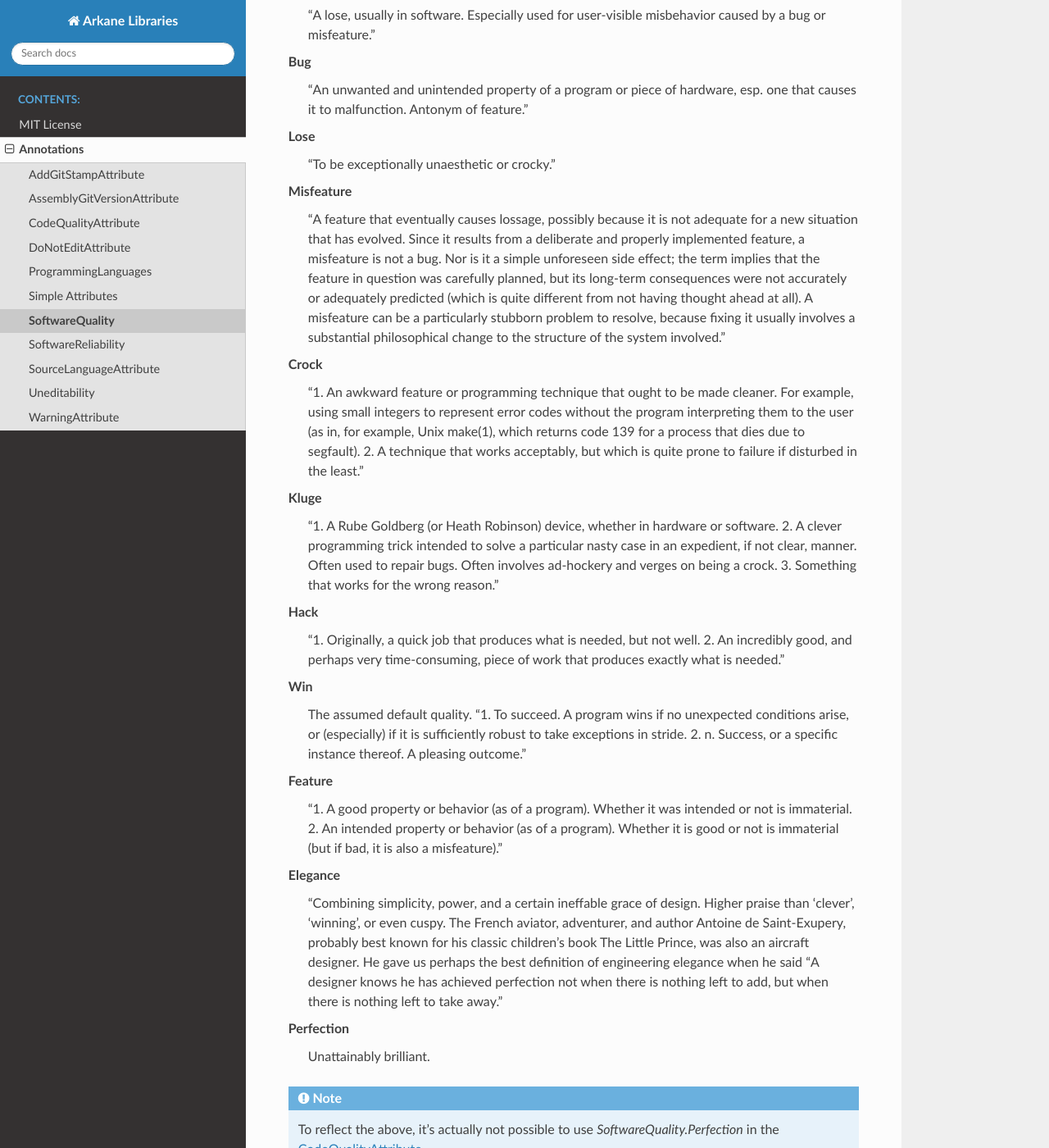
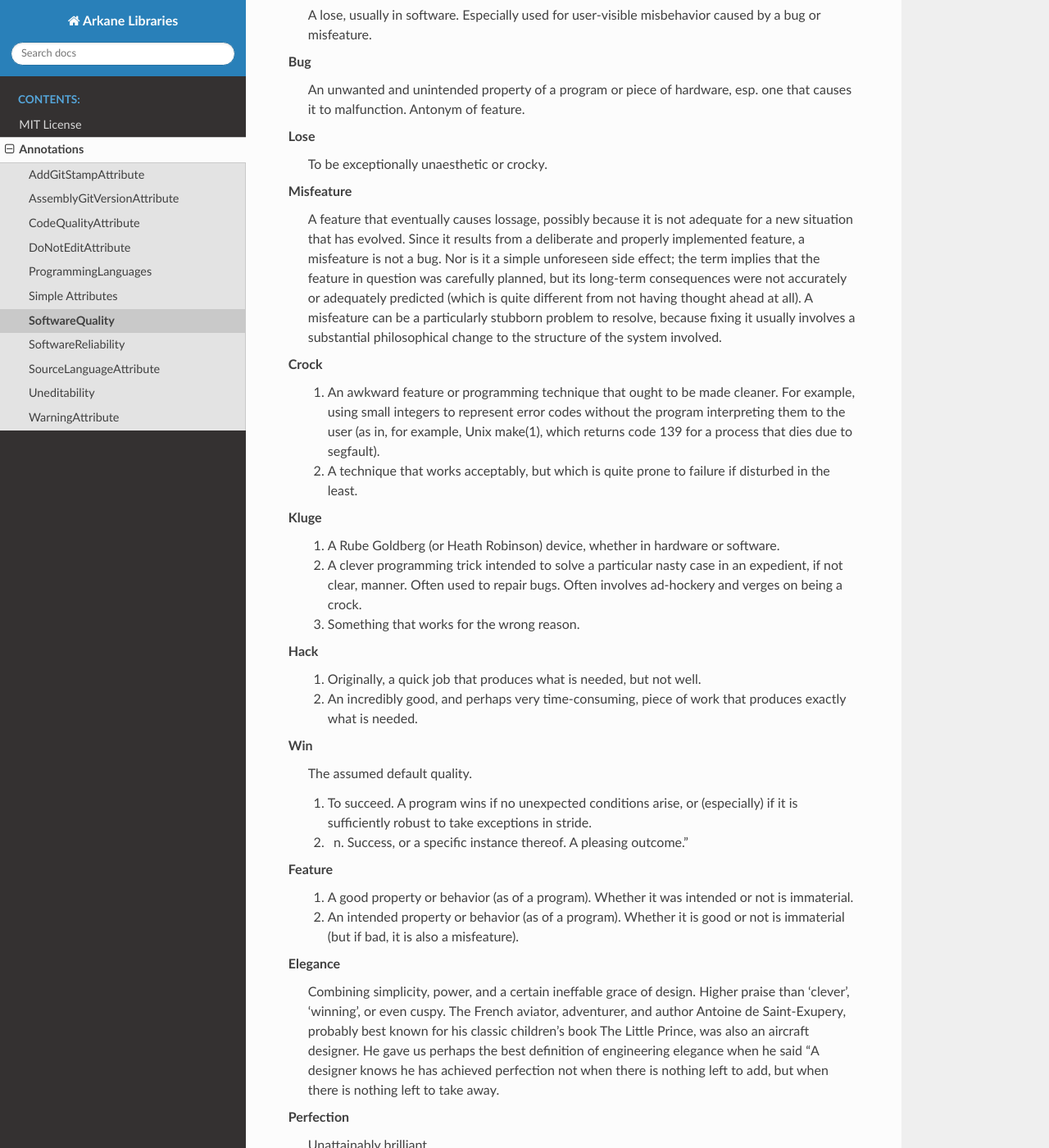
Before and after one commit to arkane-systems/arkane-libraries, a Sphinx documentation site: the page built from docs/annotations/softwarequality.rst, in a window 1280 px wide and 1400 px high, scrolled down 654 px. Shown: the whole window at 82% size. Built offline with Sphinx 7.4.7 and the Read the Docs theme 2.0.0, drawn with Linux system fonts in a browser that asks for light colours; pages that are not in the unit, such as notebooks, are missing from menus; some of the changed text lies outside the part shown.

Commit message:
Annotations (final); library updates.

```diff
--- a/docs/annotations/assemblygitversionattribute.rst
+++ b/docs/annotations/assemblygitversionattribute.rst
@@ -1,7 +1,7 @@
 AssemblyGitVersionAttribute
 ===========================
 
-.. note::
+.. warning::
 
   This attribute is automatically applied to the assembly post-compilation by the :doc:`addgitstampattribute`. It should not be added in the source code.
 
--- a/docs/annotations/softwarequality.rst
+++ b/docs/annotations/softwarequality.rst
@@ -12,47 +12,54 @@ The values of the enumeration are as follows:
 .. glossary::
 
   Monstrosity
-    "A ridiculously elephantine program or system, esp. one that is buggy or only marginally functional."
+    A ridiculously elephantine program or system, esp. one that is buggy or only marginally functional.
 
   BrainDamage
-    "Obviously wrong; cretinous; demented. There is an implication that the person responsible must have suffered brain damage, because he should have known better. Calling something brain-damaged is really bad; it also implies it is unusable, and that its failure to work is due to poor design rather than some accident. “Only six monocase characters per file name? Now that's brain-damaged!”"
+    Obviously wrong; cretinous; demented. There is an implication that the person responsible must have suffered brain damage, because he should have known better. Calling something brain-damaged is really bad; it also implies it is unusable, and that its failure to work is due to poor design rather than some accident. “Only six monocase characters per file name? Now that's brain-damaged!”
 
   Screw
-    "A lose, usually in software. Especially used for user-visible misbehavior caused by a bug or misfeature."
+    A lose, usually in software. Especially used for user-visible misbehavior caused by a bug or misfeature.
 
   Bug
-    "An unwanted and unintended property of a program or piece of hardware, esp. one that causes it to malfunction. Antonym of feature."
+    An unwanted and unintended property of a program or piece of hardware, esp. one that causes it to malfunction. Antonym of feature.
 
   Lose
-    "To be exceptionally unaesthetic or crocky."
+    To be exceptionally unaesthetic or crocky.
 
   Misfeature
-    "A feature that eventually causes lossage, possibly because it is not adequate for a new situation that has evolved. Since it results from a deliberate and properly implemented feature, a misfeature is not a bug. Nor is it a simple unforeseen side effect; the term implies that the feature in question was carefully planned, but its long-term consequences were not accurately or adequately predicted (which is quite different from not having thought ahead at all). A misfeature can be a particularly stubborn problem to resolve, because fixing it usually involves a substantial philosophical change to the structure of the system involved."
+    A feature that eventually causes lossage, possibly because it is not adequate for a new situation that has evolved. Since it results from a deliberate and properly implemented feature, a misfeature is not a bug. Nor is it a simple unforeseen side effect; the term implies that the feature in question was carefully planned, but its long-term consequences were not accurately or adequately predicted (which is quite different from not having thought ahead at all). A misfeature can be a particularly stubborn problem to resolve, because fixing it usually involves a substantial philosophical change to the structure of the system involved.
 
   Crock
-    "1. An awkward feature or programming technique that ought to be made cleaner. For example, using small integers to represent error codes without the program interpreting them to the user (as in, for example, Unix make(1), which returns code 139 for a process that dies due to segfault).
-    2.  A technique that works acceptably, but which is quite prone to failure if disturbed in the least."
+    1. An awkward feature or programming technique that ought to be made cleaner. For example, using small integers to represent error codes without the program interpreting them to the user (as in, for example, Unix make(1), which returns code 139 for a process that dies due to segfault).
+
+    2.  A technique that works acceptably, but which is quite prone to failure if disturbed in the least.
 
   Kluge
-    "1. A Rube Goldberg (or Heath Robinson) device, whether in hardware or software.
+    1. A Rube Goldberg (or Heath Robinson) device, whether in hardware or software.
+
     2. A clever programming trick intended to solve a particular nasty case in an expedient, if not clear, manner. Often used to repair bugs. Often involves ad-hockery and verges on being a crock.
-    3. Something that works for the wrong reason."
+
+    3. Something that works for the wrong reason.
 
   Hack
-    "1. Originally, a quick job that produces what is needed, but not well.
-    2. An incredibly good, and perhaps very time-consuming, piece of work that produces exactly what is needed."
+    1. Originally, a quick job that produces what is needed, but not well.
+
+    2. An incredibly good, and perhaps very time-consuming, piece of work that produces exactly what is needed.
 
   Win
     The assumed default quality.
-    "1. To succeed. A program wins if no unexpected conditions arise, or (especially) if it is sufficiently robust to take exceptions in stride.
+
+    1. To succeed. A program wins if no unexpected conditions arise, or (especially) if it is sufficiently robust to take exceptions in stride.
+
     2. n. Success, or a specific instance thereof. A pleasing outcome."
 
   Feature
-    "1. A good property or behavior (as of a program). Whether it was intended or not is immaterial.
-    2. An intended property or behavior (as of a program). Whether it is good or not is immaterial (but if bad, it is also a misfeature)."
+    1. A good property or behavior (as of a program). Whether it was intended or not is immaterial.
+
+    2. An intended property or behavior (as of a program). Whether it is good or not is immaterial (but if bad, it is also a misfeature).
 
   Elegance
-    "Combining simplicity, power, and a certain ineffable grace of design. Higher praise than ‘clever’, ‘winning’, or even cuspy. The French aviator, adventurer, and author Antoine de Saint-Exupery, probably best known for his classic children's book The Little Prince, was also an aircraft designer. He gave us perhaps the best definition of engineering elegance when he said “A designer knows he has achieved perfection not when there is nothing left to add, but when there is nothing left to take away.”
+    Combining simplicity, power, and a certain ineffable grace of design. Higher praise than ‘clever’, ‘winning’, or even cuspy. The French aviator, adventurer, and author Antoine de Saint-Exupery, probably best known for his classic children's book The Little Prince, was also an aircraft designer. He gave us perhaps the best definition of engineering elegance when he said “A designer knows he has achieved perfection not when there is nothing left to add, but when there is nothing left to take away.
 
   Perfection
     Unattainably brilliant.
--- a/docs/index.rst
+++ b/docs/index.rst
@@ -24,6 +24,6 @@ These libraries are released under the MIT License, as included below.
    :maxdepth: 2
    :caption: Contents:
 
-   contents.rst
+   index
    license
    annotations/contents
```
Also changed, not shown: docs/annotations/softwarereliability.rst (+7 -6 lines), 7 other files.
